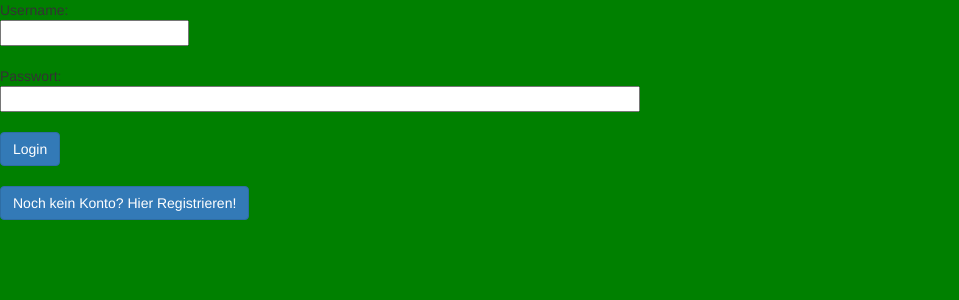
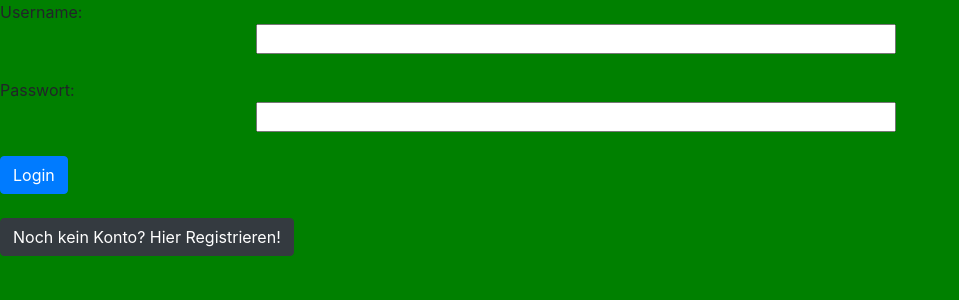
Before and after one commit to Andreas3005/Vergissmeinnicht, a PHP site: page /login.php in a window 1280 px wide. Shown: the top 300 px of the page, without its empty margins (0-959 px from the left). Run offline with PHP 8.4, Linux system fonts and the light colour scheme.

Commit message:
Aktualisierung

```diff
--- a/login.php
+++ b/login.php
@@ -25,17 +25,17 @@
 <html>
 <head>
 
-    <link rel="stylesheet" href="https://ajax.aspnetcdn.com/ajax/bootstrap/3.3.6/css/bootstrap.min.css">
+	<link rel="stylesheet" href="https://maxcdn.bootstrapcdn.com/bootstrap/4.0.0-beta/css/bootstrap.min.css" integrity="sha384-/Y6pD6FV/Vv2HJnA6t+vslU6fwYXjCFtcEpHbNJ0lyAFsXTsjBbfaDjzALeQsN6M" crossorigin="anonymous">
+
 
 
     <script src="https://ajax.aspnetcdn.com/ajax/jQuery/jquery-1.12.4.min.js"></script>
 
 
     <script src="https://ajax.aspnetcdn.com/ajax/bootstrap/3.3.6/bootstrap.min.js"></script>
-
   <title>Login</title>
   <style>
-  #logo {
+#logo {
   width: 10%%;
   height: 10%;
   align: left;
@@ -43,16 +43,23 @@
 }
 
 #standardbox{
-           width: 50%;
+	size: 20;
+    width: 50%;
     padding: 1,5% 2%;
-    margin: 0,5% 0;
+    margin-left: 20%;
+	margin-right: 20%;
     box-sizing: border-box;
 
  }
+.Username {
 
-	body {
+	color: green;
+
+}
+
+body {
 	  background-color: green;
-	}
+	}{
 
 
 </style>
@@ -67,17 +74,14 @@
 
 <!-- <img src="img/LOGO.png" id='logo' alt="Selfhtml">-->
 
-<form action="?login=1" method="post">
-Username:<br>
-<input type="user_username" id='standardbox{' name="user_username"><br><br>
-
-Passwort:<br>
+<form action="?login=1" method="post" id="Username"> Username:<br>
+<input type="user_username" id='standardbox' name="user_username"><br><br> Passwort:<br>
 <input type="password" id='standardbox' name="user_passwort"><br>
 <br>
 <input type="submit" class="btn btn-primary" value="Login">
 <br>
 <br>
-<INPUT TYPE="button" class="btn btn-primary" value="Noch kein Konto? Hier Registrieren!" onClick="parent.location='registrieren.php'"></FORM>
+<INPUT type="button" class="btn btn-dark" value="Noch kein Konto? Hier Registrieren!" onClick="parent.location='registrieren.php'"></FORM>
 
 
 </form>
```
